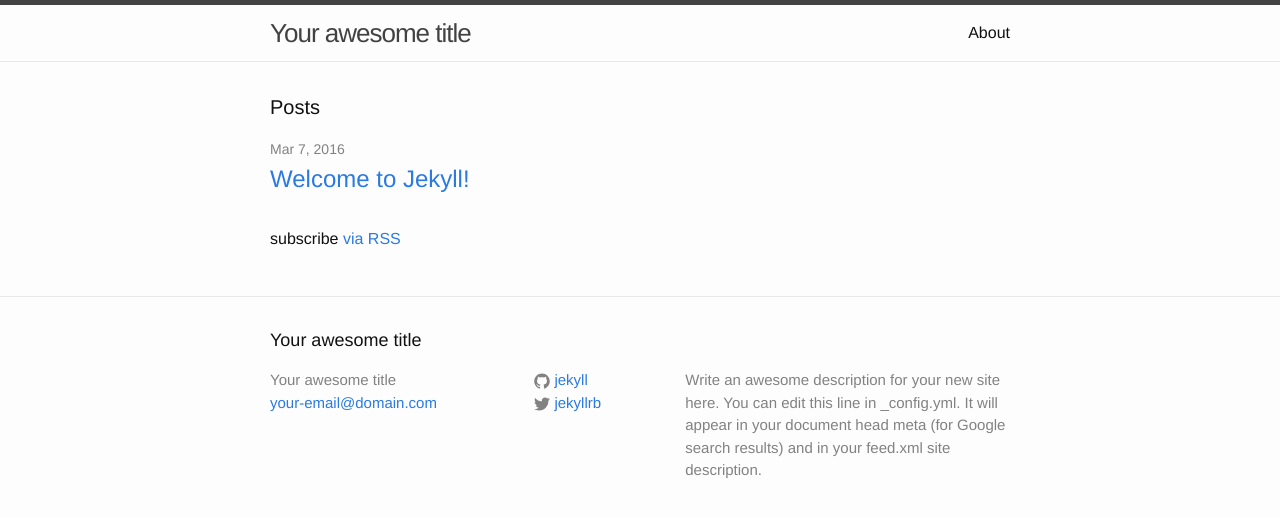
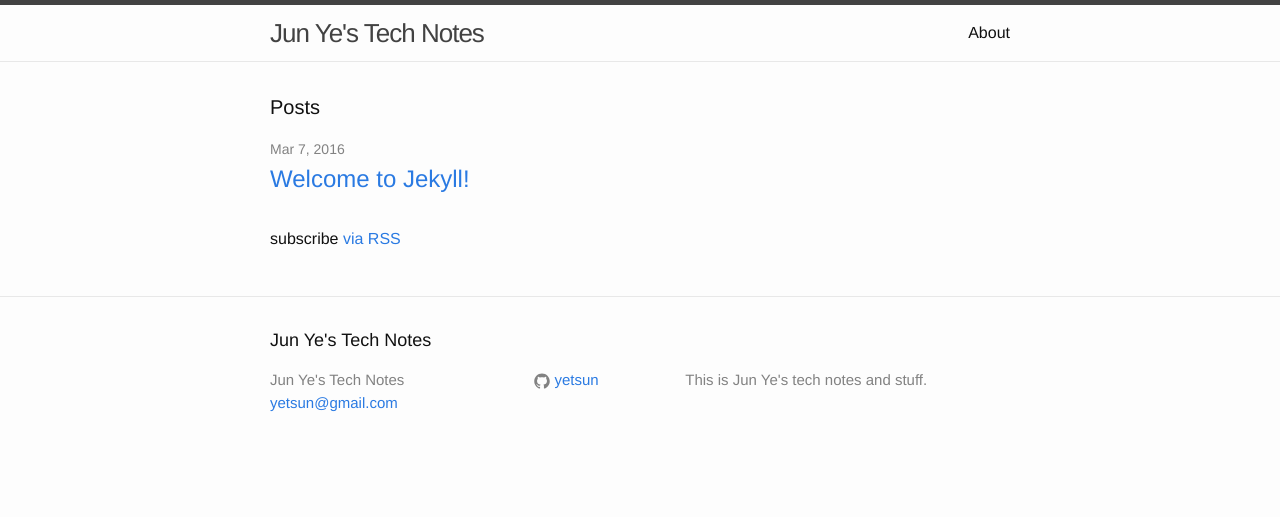
Before and after one commit to yetsun/yetsun.github.io, a Jekyll site: the page built from index.html, in a window 1280 px wide. Shown: the top 517 px of the page. Built offline with Jekyll 4.4.1, drawn with Linux system fonts in a browser that asks for light colours.

Commit message:
change jekyll config

```diff
--- a/_config.yml
+++ b/_config.yml
@@ -6,16 +6,13 @@
 # 'jekyll serve'. If you change this file, please restart the server process.
 
 # Site settings
-title: Your awesome title
-email: your-email@domain.com
+title: Jun Ye's Tech Notes
+email: yetsun@gmail.com
 description: > # this means to ignore newlines until "baseurl:"
-  Write an awesome description for your new site here. You can edit this
-  line in _config.yml. It will appear in your document head meta (for
-  Google search results) and in your feed.xml site description.
+  This is Jun Ye's tech notes and stuff.
 baseurl: "" # the subpath of your site, e.g. /blog
-url: "http://yourdomain.com" # the base hostname & protocol for your site
-twitter_username: jekyllrb
-github_username:  jekyll
+url: "http://yetsun.github.io" # the base hostname & protocol for your site
+github_username:  yetsun
 
 # Build settings
 markdown: kramdown
```
